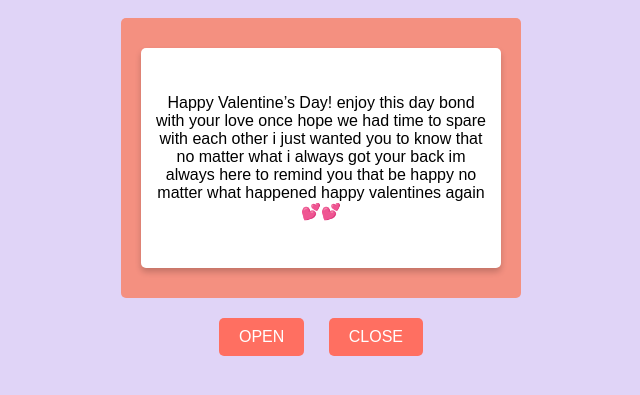
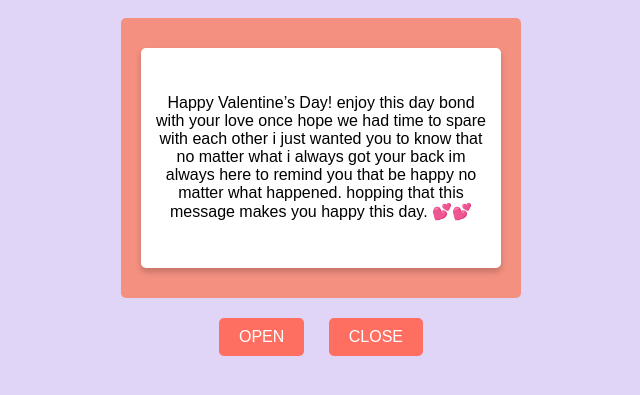
Before and after one commit to Jay1821/tt, a plain HTML site: page index.html in a window 1280 px wide. Both pictures are taken after a click on the button "OPEN". Shown: the part 263-658 px from the top of the page, without its empty margins (319-959 px from the left). Drawn offline with Linux system fonts and the light colour scheme.

Commit message:
Update index.html

```diff
--- a/index.html
+++ b/index.html
@@ -97,7 +97,7 @@
     <h1>Valentine Love Letter</h1>
     <div class="envelope" id="envelope">
         <div class="flap" id="flap"></div>
-        <div class="paper" id="paper">Happy Valentine’s Day! enjoy this day bond with your love once hope we had time to spare with each other i just wanted you to know that no matter what i always got your back im always here to remind you that be happy no matter what happened happy valentines again 💕💕</div>
+        <div class="paper" id="paper">Happy Valentine’s Day! enjoy this day bond with your love once hope we had time to spare with each other i just wanted you to know that no matter what i always got your back im always here to remind you that be happy no matter what happened. hopping that this message makes you happy this day. 💕💕</div>
         <div class="bottom-flap" id="bottomFlap"></div>
     </div>
     <div class="buttons">
```
